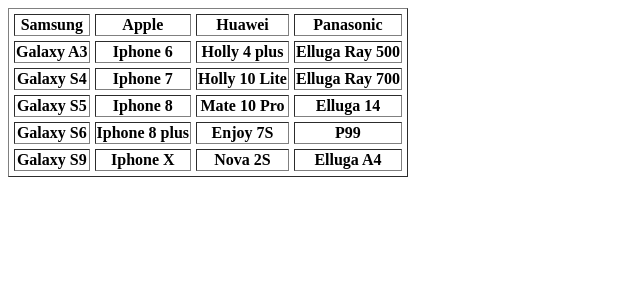
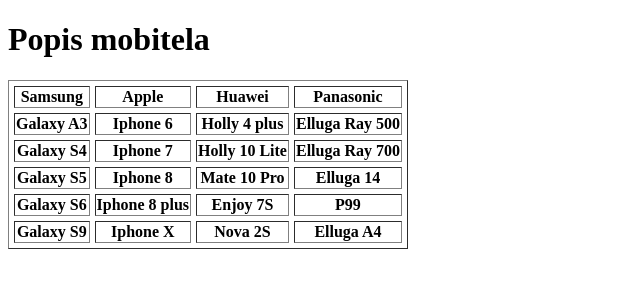
Before and after one commit to phabuda98/vvg-web-aplikacije, a plain HTML site: page Vjezba4/index.html in a window 1280 px wide. Shown: the whole page, without its empty margins (0-640 px from the left). Drawn offline with Linux system fonts and the light colour scheme.

Commit message:
Dodan h1 element

```diff
--- a/Vjezba4/index.html
+++ b/Vjezba4/index.html
@@ -9,6 +9,7 @@
     <title>Vjezba 4</title>
   </head>
   <body>
+    <h1>Popis mobitela</h1>
     <table border="1" cellspacing="5" cellpading="5">
       <tr>
         <th>Samsung</th>
```
